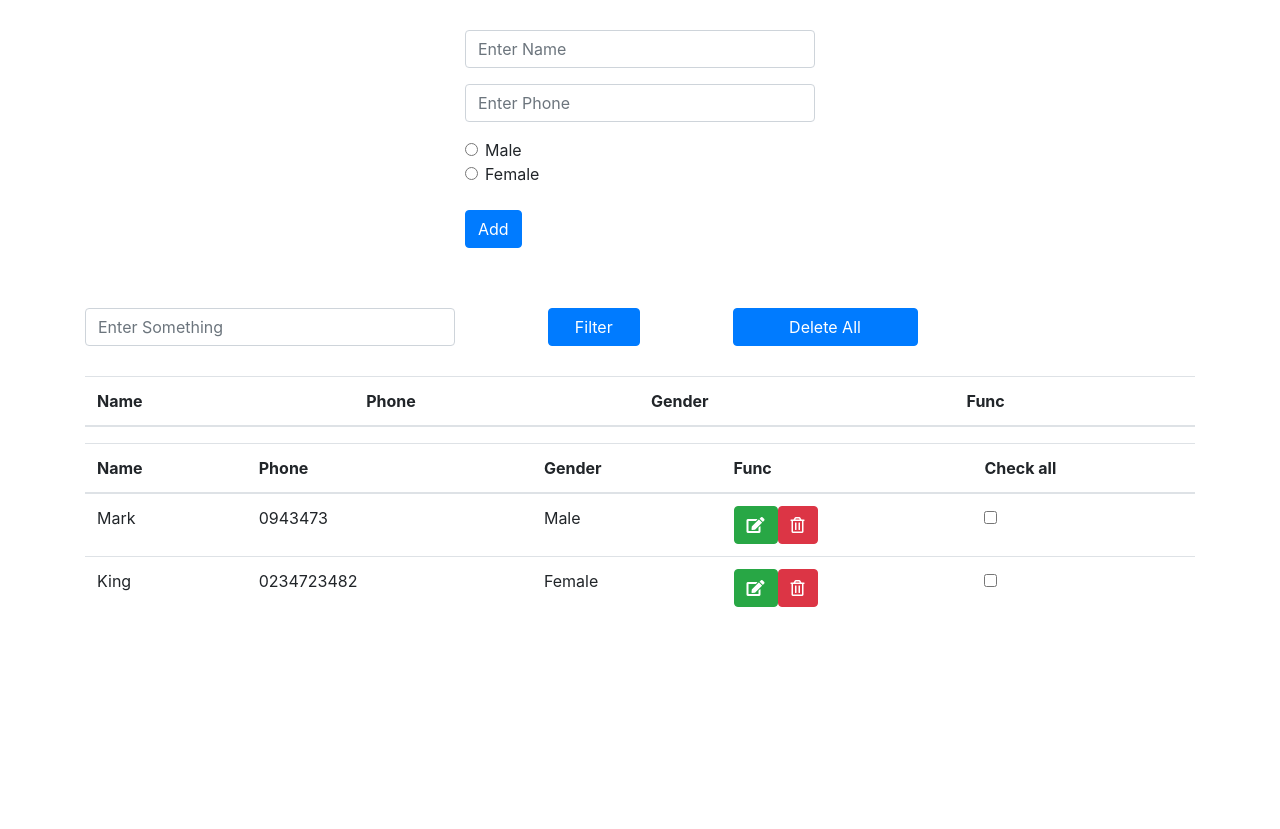
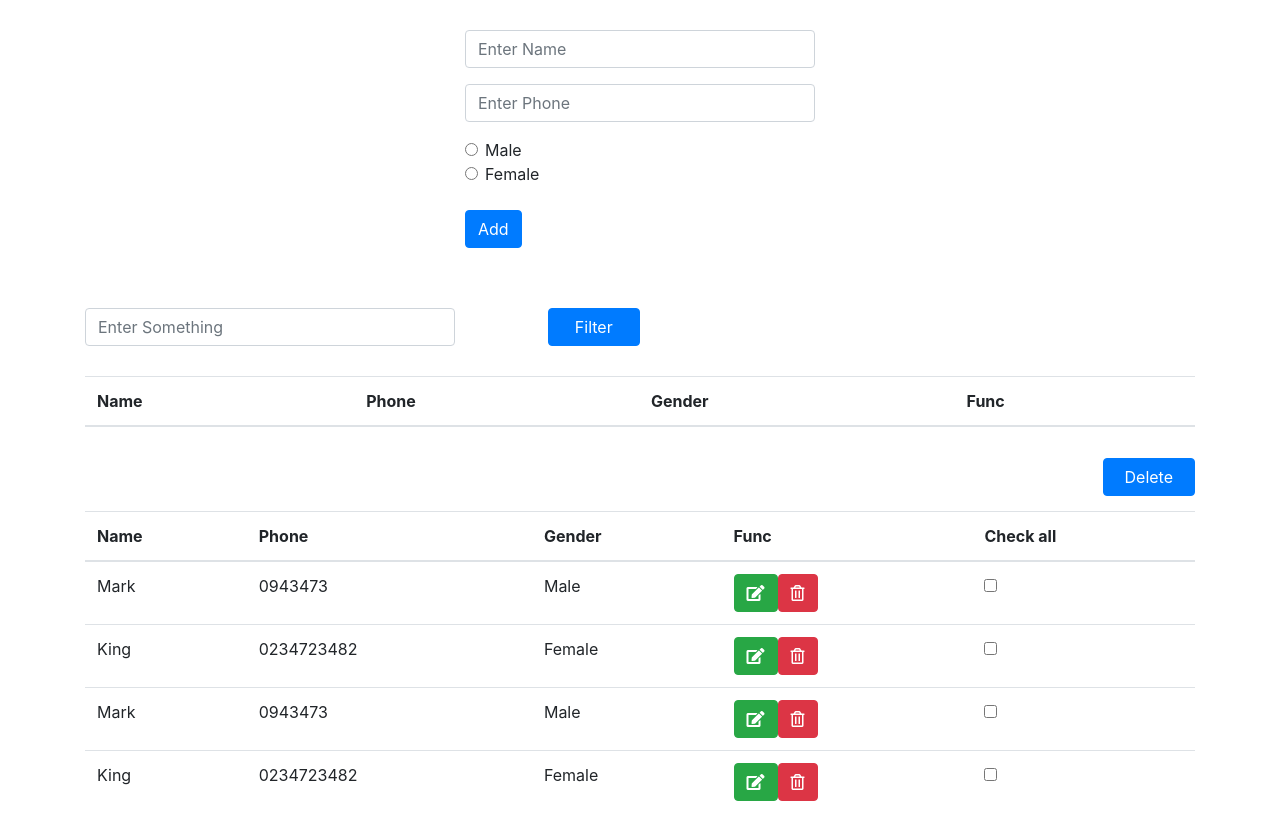
Before and after one commit to 1997808/zerotech_intern_input, a React (Create React App) app: page / in a window 1280 px wide. Before the commit the page ends 800 px from the top, so only its background shows below. Built offline with nearby package versions, Linux system fonts and the light colour scheme.

Commit message:
form reactjs

```diff
--- a/src/components/dataTable.js
+++ b/src/components/dataTable.js
@@ -1,9 +1,50 @@
-import React from 'react'
+import React, { useState } from 'react'
 
 export default function DataTable(props) {
-  const { data, editData, deleteData } = props
+  const { data, editData, deleteData, deleteAllRow } = props
+
+  const [checkedRow, setCheckedRow] = useState([])
+
+  const selectCheckedRow = (index) => {
+    let rowArr = [...checkedRow]
+    if (rowArr.includes(index)) {
+      rowArr = rowArr.filter(item => item !== index)
+    } else rowArr.push(index)
+
+    setCheckedRow(rowArr)
+  }
+
+  const checkAllRow = () => {
+    let rowArr = []
+    let rowLength = data.length
+    for (let i = 0; i < rowLength; i++) {
+      rowArr.push(i)
+    }
+    setCheckedRow(rowArr)
+  }
+
+  const fixedCheckedRow = (i) => {
+    let rowArr = [...checkedRow]
+    let newRowArr = []
+    rowArr = rowArr.filter(item => item !== i)
+
+    rowArr.map(item => {
+      if (item > i) {
+        newRowArr.push(item - 1)
+      } else newRowArr.push(item)
+    })
+    setCheckedRow(newRowArr)
+  }
+
+  const fixedDeleteAllRow = () => {
+    setCheckedRow([])
+  }
 
   return (
+    <>
+      <div className="d-flex" style={{ margin: "15px 0" }}>
+        <button type="button" className="btn btn-primary col-1 offset-11" onClick={() => { deleteAllRow(checkedRow); fixedDeleteAllRow() }}>Delete</button>
+      </div>
       <table className="table" id="PhoneBook">
         <thead>
           <tr>
@@ -11,7 +52,7 @@ export default function DataTable(props) {
             <th scope="col">Phone</th>
             <th scope="col">Gender</th>
             <th scope="col">Func</th>
-          <th scope="col" onClick={() => console.log("checkAllRow()")}>Check all</th>
+            <th scope="col" onClick={() => checkAllRow()}>Check all</th>
           </tr>
         </thead>
         <tbody>
@@ -22,12 +63,13 @@ export default function DataTable(props) {
               <td>{item[2]}</td>
               <td>
                 <button type="button" className="btn btn-success" onClick={() => editData(i)}><i className="fas fa-edit"></i></button>
-              <button type="button" className="btn btn-danger" onClick={() => deleteData(i)}><i className="far fa-trash-alt"></i></button>
+                <button type="button" className="btn btn-danger" onClick={() => { deleteData(i); fixedCheckedRow(i) }}><i className="far fa-trash-alt"></i></button>
               </td>
-            <td><input type="checkbox" aria-label="Checkbox for following text input" className="checkbox" onChange={() => console.log("checkRow(this)")} /></td>
+              <td><input type="checkbox" aria-label="Checkbox for following text input" className="checkbox" onChange={() => selectCheckedRow(i)} checked={checkedRow.includes(i)} /></td>
             </tr>
           ))}
         </tbody>
-    </table>
+      </table >
+    </>
   )
 }
--- a/src/components/filter.js
+++ b/src/components/filter.js
@@ -1,13 +1,14 @@
-import React from 'react'
+import React, { useState } from 'react'
 
 export default function Filter(props) {
+  const { filterData, takeFilterData } = props
+  const [filter, setFilter] = useState("")
+
   return (
     <div className="form-group">
       <div className="d-flex" id="filterContainer" style={{ margin: "30px 0" }}>
-        <input type="text" className="form-control col-4" id="InputFilter" onChange={() => console.log("filterChange()")}
-          placeholder="Enter Something" />
-        <button type="button" className="btn btn-primary col-1 offset-1" id="filterBtn">Filter</button>
-        <button type="button" className="btn btn-primary col-2 offset-1" onClick={() => console.log("deleteAllRow()")}>Delete All</button>
+        <input type="text" className="form-control col-4" id="InputFilter" onChange={(event) => setFilter(event.target.value)} value={filter} placeholder="Enter Something" />
+        <button type="button" className="btn btn-primary col-1 offset-1" onClick={() => takeFilterData(filter)}>Filter</button>
       </div>
       <table className="table" id="FilterTable">
         <thead>
@@ -19,7 +20,13 @@ export default function Filter(props) {
           </tr>
         </thead>
         <tbody id="FilterTableBody">
-
+          {filterData.map((item, i) => (
+            <tr>
+              <td>{item[0]}</td>
+              <td>{item[1]}</td>
+              <td>{item[2]}</td>
+            </tr>
+          ))}
         </tbody>
       </table>
     </div>
--- a/src/components/formEnter.js
+++ b/src/components/formEnter.js
@@ -1,7 +1,7 @@
 import React, { useState, useEffect } from 'react'
 
 export default function FormEnter(props) {
-  const { addData, editData, addStatus, setAddStatus } = props
+  const { addData, editData, addStatus, setAddStatus, applyEditData } = props
   const [userName, setUserName] = useState("")
   const [phone, setPhone] = useState("")
   const [gender, setGender] = useState("")
@@ -14,12 +14,6 @@ export default function FormEnter(props) {
 
   let newData = [userName, phone, gender]
 
-  const nameChange = (e) => {
-    setUserName(e.target.value)
-  }
-  const phoneChange = (e) => {
-    setPhone(e.target.value)
-  }
   const genderChange = (e) => {
     setGender(e.target.value)
   }
@@ -49,10 +43,10 @@ export default function FormEnter(props) {
     <div className="formContainer" style={{ margin: "30px 0" }}>
       <form>
         <div className="form-group">
-          <input type="text" className="form-control" id="InputName" onChange={(event) => nameChange(event)} defaultValue={userName} placeholder="Enter Name" />
+          <input type="text" className="form-control" id="InputName" onChange={(event) => setUserName(event.target.value)} defaultValue={userName} placeholder="Enter Name" />
         </div>
         <div className="form-group">
-          <input type="number" className="form-control" id="InputPhone" onChange={(event) => phoneChange(event)} defaultValue={phone} placeholder="Enter Phone" />
+          <input type="number" className="form-control" id="InputPhone" onChange={(event) => setPhone(event.target.value)} defaultValue={phone} placeholder="Enter Phone" />
         </div>
 
         <div className="form-check">
@@ -72,7 +66,7 @@ export default function FormEnter(props) {
         <br></br>
         {addStatus
           ? <button type="button" className="btn btn-primary" id="addBtn" onClick={(event) => addNewData(event)}>Add</button>
-          : <button type="button" className="btn btn-primary" id="editBtn" onClick={() => { setAddStatus(true) }}>Apply</button>
+          : <button type="button" className="btn btn-primary" id="editBtn" onClick={(event) => { applyEditData(event, newData); setAddStatus(true) }}>Apply</button>
         }
       </form>
     </div >
--- a/src/components/formReact.js
+++ b/src/components/formReact.js
@@ -4,10 +4,11 @@ import Filter from './filter'
 import DataTable from './dataTable'
 
 export default function FormReact(props) {
-  const [data, setData] = useState([["Mark", "0943473", "Male"], ["King", "0234723482", "Female"]])
-  // const [formData, setFormData] = useState([])
+  const [data, setData] = useState([["Mark", "0943473", "Male"], ["King", "0234723482", "Female"], ["Mark", "0943473", "Male"], ["King", "0234723482", "Female"]])
   const [fixData, setFixData] = useState([])
+  const [selectedRow, setSelectedRow] = useState(null)
   const [addStatus, setAddStatus] = useState(true)
+  const [filterData, setFilterData] = useState([])
 
   const addNewData = (newData) => {
     setData([...data, newData])
@@ -16,6 +17,14 @@ export default function FormReact(props) {
   const editRowData = (index) => {
     setAddStatus(false)
     setFixData(data[index])
+    setSelectedRow(index)
+  }
+
+  const applyEditData = (e, newData) => {
+    e.preventDefault()
+    let editData = [...data]
+    editData.splice(selectedRow, 1, newData)
+    setData(editData)
   }
 
   const deleteRowData = (index) => {
@@ -24,19 +33,33 @@ export default function FormReact(props) {
     setData(remainData)
   }
 
+  const takeFilterData = (filter) => {
+    let newFilterData = []
+    newFilterData = data.filter(item => item.includes(filter))
+    setFilterData(newFilterData)
+  }
+
+  const deleteAllRow = (arr) => {
+    let remainData = [...data]
+    for (let i of arr) {
+      remainData.splice(i, 1)
+    }
+    setData(remainData)
+  }
+
   return (
     <div className="container">
       <div className="row">
         <div className="col-4 offset-4">
-          <FormEnter addData={addNewData} editData={fixData} addStatus={addStatus} setAddStatus={setAddStatus} />
+          <FormEnter addData={addNewData} editData={fixData} addStatus={addStatus} setAddStatus={setAddStatus} applyEditData={applyEditData} />
         </div>
 
         <div className="col-12">
-          <Filter />
+          <Filter filterData={filterData} takeFilterData={takeFilterData} />
         </div>
 
         <div className="col-12">
-          <DataTable data={data} editData={editRowData} deleteData={deleteRowData} />
+          <DataTable data={data} editData={editRowData} deleteData={deleteRowData} deleteAllRow={deleteAllRow} />
         </div>
       </div>
     </div>
```
Lines whose indentation alone changed are shown as unchanged.
